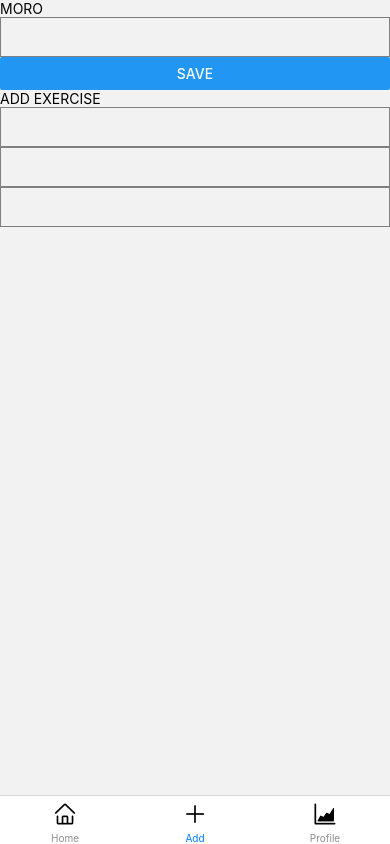
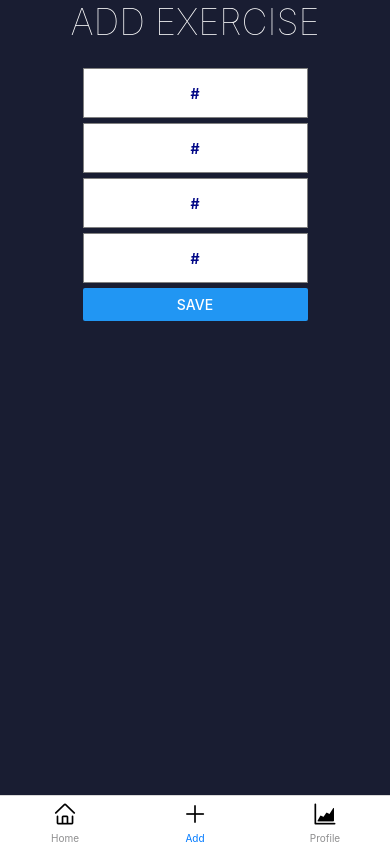
Before and after one commit to juhoohuj/mobile-project, a React Native app: screen /Add in a window 390 px wide. Built offline with nearby package versions, Linux system fonts and the light colour scheme.

Commit message:
Add screen style tryout

```diff
--- a/components/AddScreen.js
+++ b/components/AddScreen.js
@@ -2,6 +2,7 @@ import React from "react";
 import { View, Text, Button, TextInput } from "react-native";
 import AsyncStorage from '@react-native-async-storage/async-storage';
 import { useState, useEffect } from "react";
+import styles from "../styles/Styles";
 
 
 
@@ -39,23 +40,22 @@ import { useState, useEffect } from "react";
 
 
     return (
-        <View>
+        <View style={styles.AddScreenContainer}>
+             <Text style={styles.headerStyle}>ADD EXERCISE</Text>
             <View>
-                <Text>MORO</Text>
                 <TextInput
-                    style={{ height: 40, borderColor: 'gray', borderWidth: 1 }}
+                    style={styles.TextInput} textAlign={'center'} placeholder="#"
                     onChangeText={text => setValue(text)}
                     value={value}
                 />
+                <TextInput style={styles.TextInput} textAlign={'center'} placeholder="#"  />
+                <TextInput style={styles.TextInput} textAlign={'center'} placeholder="#"  />
+                <TextInput style={styles.TextInput} textAlign={'center'} placeholder="#"  />
+
                 <Button title="Save" onPress={() => {buttonPressed()}}/>
-                <Text>{text}</Text>
+                <Text style={styles.savedText}>{text}</Text>
             </View>
-            <View>
-                <Text>ADD EXERCISE</Text>
-                <TextInput style={{ height: 40, borderColor: 'gray', borderWidth: 1 }}/>
-                <TextInput style={{ height: 40, borderColor: 'gray', borderWidth: 1 }}/>
-                <TextInput style={{ height: 40, borderColor: 'gray', borderWidth: 1 }}/>
-            </View>
+
         </View>
     )
  }
--- a/components/HomeScreen.js
+++ b/components/HomeScreen.js
@@ -29,7 +29,8 @@ import styles from '../styles/Styles';
                             style={styles.imageStyle}
                             resizeMode='cover'
                             borderRadius={40} />
-                </View>            </View>
+                    </View>
+                </View>
       </View>
     );
  }
--- a/package.json
+++ b/package.json
@@ -10,13 +10,13 @@
   },
   "dependencies": {
     "@expo/webpack-config": "^18.0.1",
-    "@react-native-async-storage/async-storage": "^1.17.12",
+    "@react-native-async-storage/async-storage": "1.17.11",
     "@react-navigation/bottom-tabs": "^6.5.7",
     "expo": "~48.0.9",
     "expo-status-bar": "~1.4.4",
     "react": "18.2.0",
     "react-dom": "18.2.0",
-    "react-native": "0.71.4",
+    "react-native": "0.71.6",
     "react-native-chart-kit": "^6.12.0",
     "react-native-svg": "13.4.0",
     "react-native-vector-icons": "^9.2.0",
--- a/styles/Styles.js
+++ b/styles/Styles.js
@@ -4,6 +4,13 @@ export default StyleSheet.create({
     container: {
       flex: 1,
       backgroundColor: "#191D32",
+    },
+    AddScreenContainer: {
+      flex: 1,
+      backgroundColor: "#191D32",
+      alignItems: 'center',
+      marginRight: '20',
+      marginLeft: '20',
     },
     headerStyle: {
       fontSize: 36,
@@ -26,5 +33,19 @@ export default StyleSheet.create({
       overflow: 'hidden',
       borderRadius: 25,
     },
+    TextInput:{
+      height: 50,
+      width: '100',
+      borderColor: 'gray',
+      borderWidth: 1,
+      fontWeight: 'bold',
+      color: '#020887',
+      textAlign:'center',
+      backgroundColor:'#FFFFFF',
+      marginBottom: 5,
+    },
+    savedText:{
+      color:'#FFFFFF'
+    }
 
 });
```
Also changed, not shown: components/style.js (deleted), 1 other file (tests, documents, lock files or other folders). Lines whose indentation alone changed are shown as unchanged.
